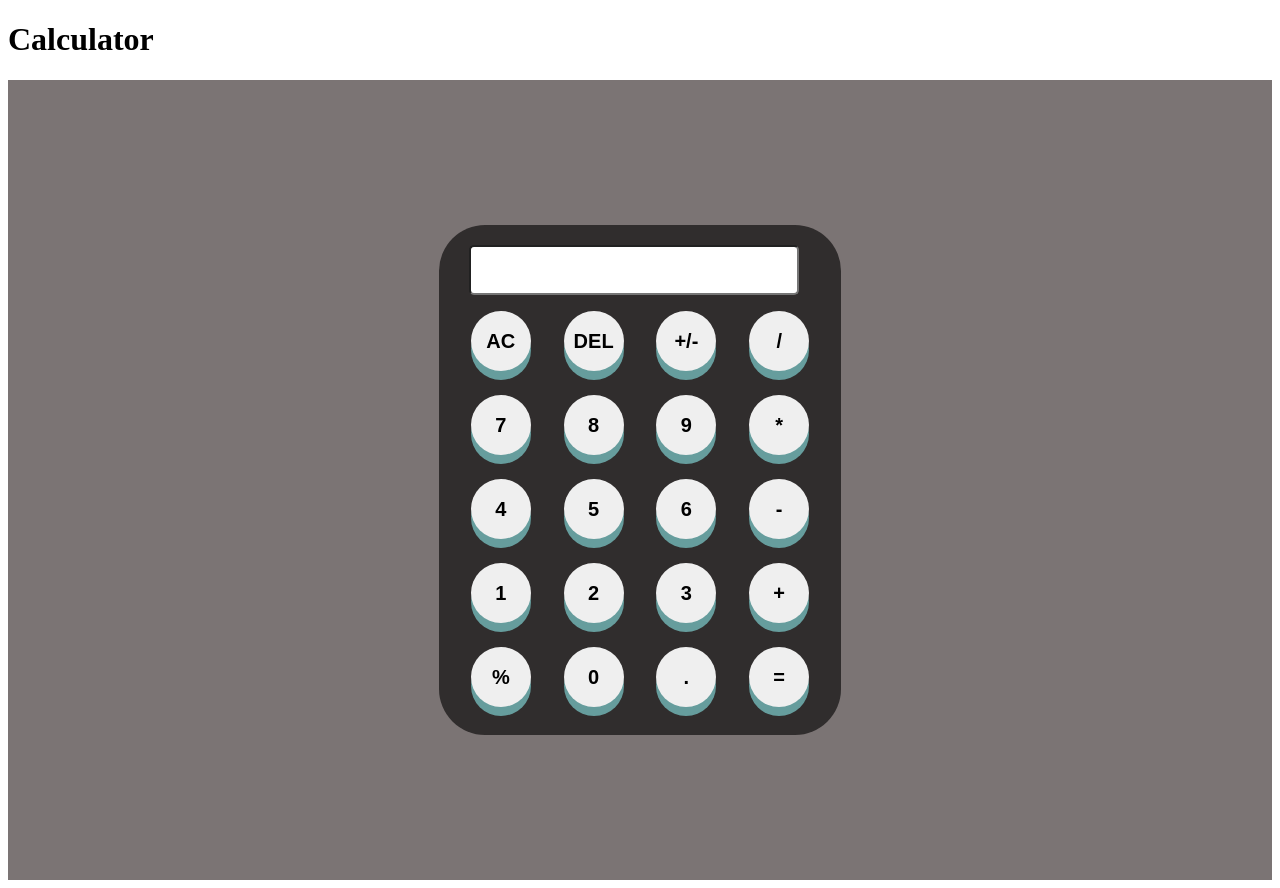
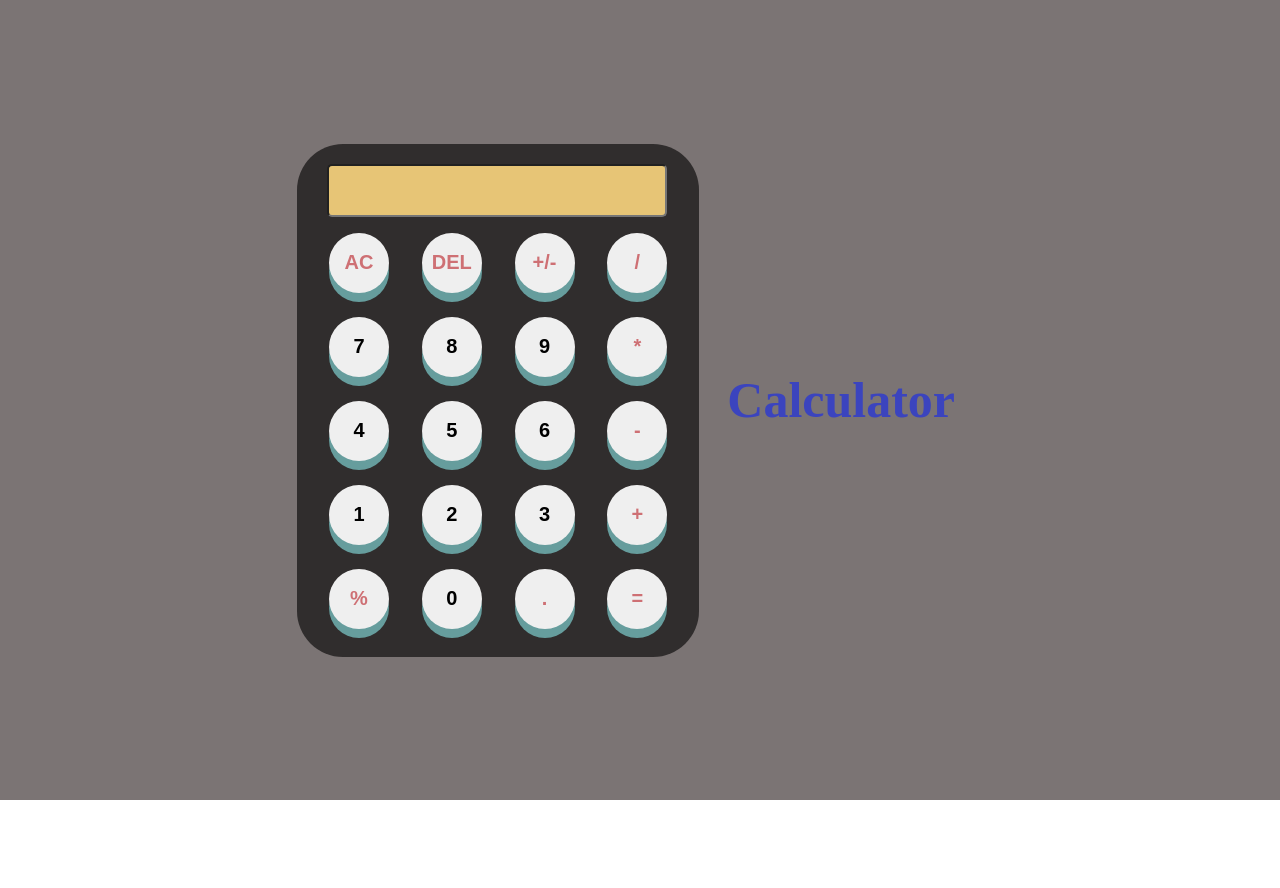
Before and after one commit to codingeet/calculator, a plain HTML site: page index.html in a window 1280 px wide. After the commit the page ends 800 px from the top, so only its background shows below. Drawn offline with Linux system fonts and the light colour scheme.

Commit message:
output right alignment  and styling update

```diff
--- a/index.html
+++ b/index.html
@@ -10,12 +10,11 @@
 </head>
 
 <body>
-    <h1>Calculator</h1>
     <div class="container">
         <div class="calculator">
 
             <form>
-                <div>
+                <div >
                     <input type="text" name="display" class="output" id="mathInput">
                 </div>
                 <div>
@@ -45,16 +44,20 @@
                 </div>
                 <div>
                     <button type="button" value="%" onclick="display.value +='%'" class="operator">%</button>
-                    <button type="button" value="0" onclick="display.value +='0'" class="operator">0</button>
+                    <button type="button" value="0" onclick="display.value +='0'">0</button>
                     <button type="button" value="." onclick="display.value +='.'" class="operator">.</button>
                     <button type="button" value="=" onclick="display.value = eval(display.value)"
                         class="operator">=</button>
                 </div>
 
+<div>
 
+</div>
 
             </form>
+
         </div>
+        <div><h1 class="cal">Calculator  </h1></div>
     </div>
 </body>
 
--- a/style.css
+++ b/style.css
@@ -1,7 +1,7 @@
 
 *{
-    /* margin: 0; */
-    /* padding: 0; */
+     margin: 0;
+    padding: 0;
     box-sizing: border-box;
 }
 .container{
@@ -10,7 +10,8 @@
     display: flex;
     justify-content: center;
     align-items: center;
-    background-color: rgb(123, 116, 116);
+     background-color: rgb(123, 116, 116);
+    /* background-image: grey; */
     font-size: 2.2rem;
     font-weight: bold;
 }
@@ -33,18 +34,35 @@
     transform: translateY(4px);
 }
    button:active {
-    background-color: rgb(235, 160, 218);
+    background-color: rgb(39, 87, 36);
     box-shadow: 0 5px rgb(102, 157, 157);
     transform: translateY(4px);
   }
 .output{
-    min-width:  330px;
     min-height: 50px;
     border-radius: 5px;
     margin-left: 10px;
     font-weight: bold;
-    font-size: large;
+    font-size: 25px;
+    padding: 10px;
+    max-width: 340px;
+    background-color: #e7c576;
 }
-form input.operator{
-    color: rgb(193, 70, 70);
+.operator{
+    color: rgb(206, 112, 116);
 }
+.cal{
+    color: rgb(59, 68, 190);
+    margin: 20px;
+    padding: 8px;
+    font-size: 50px;
+}
+form.input{
+  display: flex;
+  justify-content: flex-end;
+  margin: 20px 0px;
+}
+form input.output{
+    text-align: right;
+
+}
```
